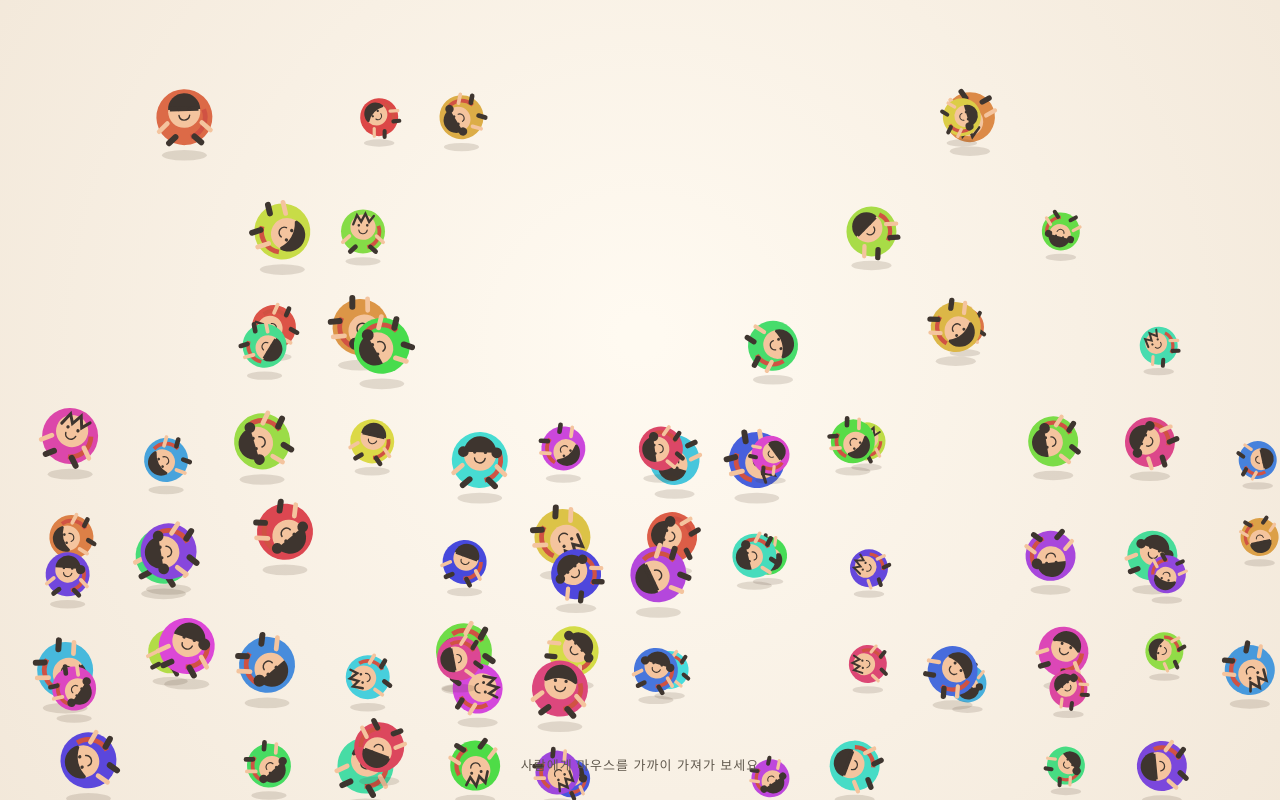
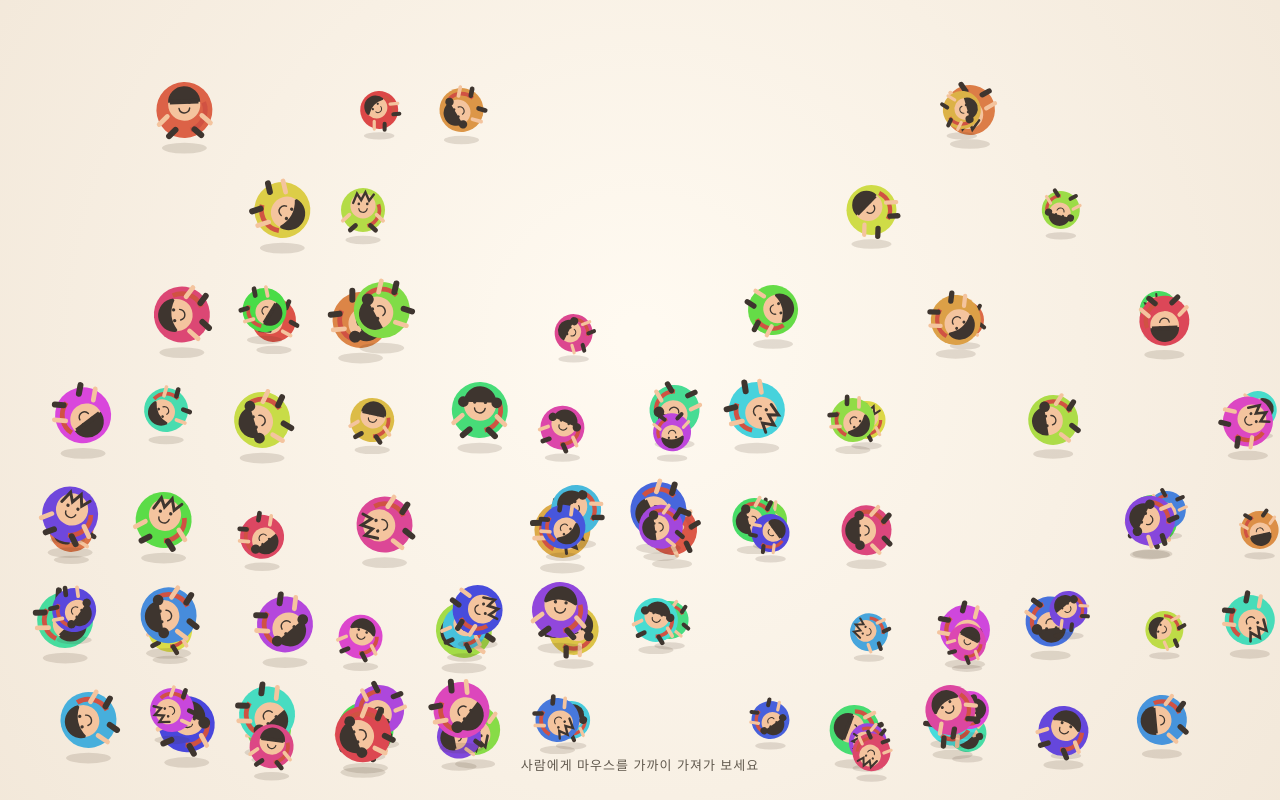
Before and after one commit to jiminiya794/Roll, a plain HTML site: page index.html in a window 1280 px wide. Drawn offline with Linux system fonts and the light colour scheme.

Commit message:
Increase rolling crowd to 100 characters

```diff
--- a/index.html
+++ b/index.html
@@ -18,12 +18,12 @@
     const canvas = document.getElementById('art');
     const ctx = canvas.getContext('2d');
     const pointer = { x: -1000, y: -1000, active: false };
-    const people = Array.from({ length: 80 }, (_, i) => ({
+    const people = Array.from({ length: 100 }, (_, i) => ({
       x: 0, y: 0, r: 19 + (i % 4) * 3,
       vx: (i % 2 ? -1 : 1) * (1.1 + (i % 6) * .16),
       vy: (i % 3 - 1) * .7 + .9, angle: i * .7, pausedUntil: 0,
       startled: 0, lastHit: 0, hair: i % 5,
-      color: `hsl(${Math.round(i * 360 / 80)} 68% 57%)`
+      color: `hsl(${Math.round(i * 360 / 100)} 68% 57%)`
     }));
     let width = 0, height = 0, ratio = 1, last = performance.now();
 
```
